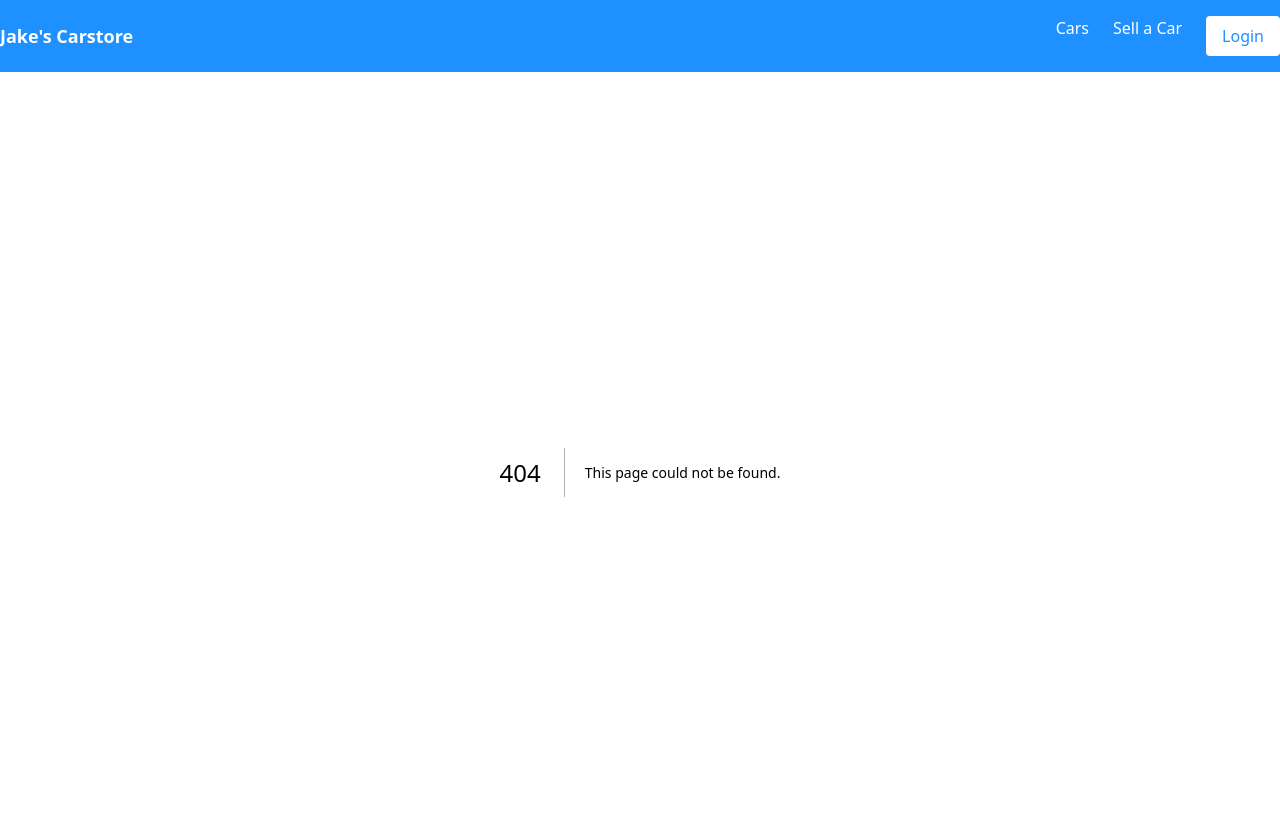
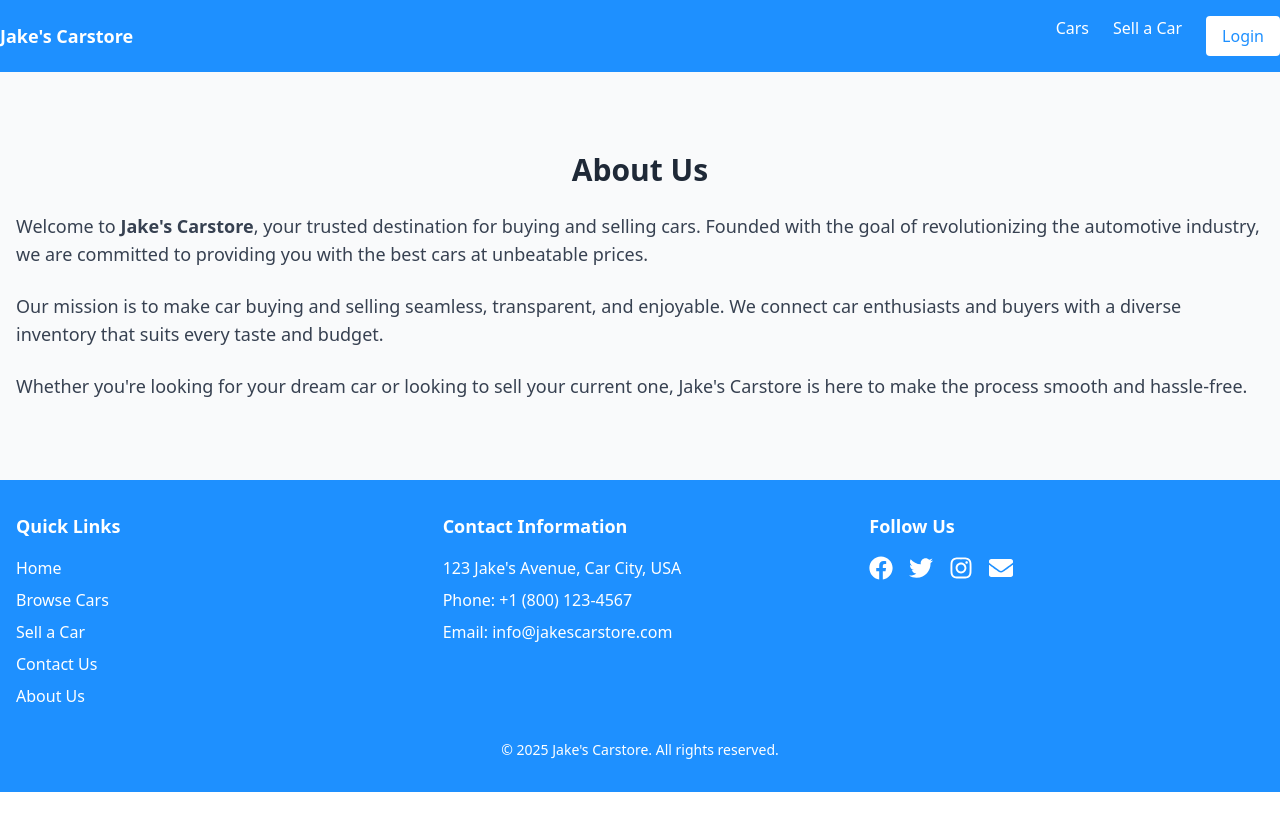
Before and after one commit to JacobSamas/Jakes-carstore, a Next.js app in the folder frontend/: page /about in a window 1280 px wide. Before the commit this address had no page. Shown: the top 830 px of the page. After the commit the page ends 800 px from the top, so only its background shows below. Built offline with nearby package versions, Linux system fonts and the light colour scheme.

Commit message:
feat: added about and contact page

```diff
--- a/frontend/package.json
+++ b/frontend/package.json
@@ -11,10 +11,13 @@
   "dependencies": {
     "framer-motion": "^11.15.0",
     "gsap": "^3.12.5",
+    "leaflet": "^1.9.4",
+    "leaflet-defaulticon-compatibility": "^0.1.2",
     "next": "15.1.3",
     "react": "^19.0.0",
     "react-dom": "^19.0.0",
     "react-icons": "^5.4.0",
+    "react-leaflet": "^5.0.0",
     "react-toastify": "^11.0.2"
   },
   "devDependencies": {
--- /dev/null
+++ b/frontend/src/app/about/page.js
@@ -0,0 +1,26 @@
+'use client';
+
+export default function AboutPage() {
+  return (
+    <section className="py-20 bg-gray-50">
+      <div className="container mx-auto px-4">
+        <h2 className="text-3xl font-bold text-gray-800 mb-6 text-center">About Us</h2>
+        <div className="text-lg text-gray-700 space-y-6">
+          <p>
+            Welcome to <strong>Jake&apos;s Carstore</strong>, your trusted destination for buying and selling cars.
+            Founded with the goal of revolutionizing the automotive industry, we are committed to providing you with
+            the best cars at unbeatable prices.
+          </p>
+          <p>
+            Our mission is to make car buying and selling seamless, transparent, and enjoyable. We connect car
+            enthusiasts and buyers with a diverse inventory that suits every taste and budget.
+          </p>
+          <p>
+            Whether you&apos;re looking for your dream car or looking to sell your current one, Jake&apos;s Carstore
+            is here to make the process smooth and hassle-free.
+          </p>
+        </div>
+      </div>
+    </section>
+  );
+}
--- /dev/null
+++ b/frontend/src/app/contact/page.js
@@ -0,0 +1,143 @@
+'use client';
+
+import React, { useState } from 'react';
+import { MapContainer, TileLayer, Marker, Popup } from 'react-leaflet';
+import 'leaflet/dist/leaflet.css';
+import 'leaflet-defaulticon-compatibility';
+import { toast } from 'react-toastify';
+
+export default function ContactPage() {
+  const [formData, setFormData] = useState({
+    name: '',
+    email: '',
+    subject: '',
+    message: '',
+  });
+
+  const handleChange = (e) => {
+    setFormData({
+      ...formData,
+      [e.target.name]: e.target.value,
+    });
+  };
+
+  const handleSubmit = async (e) => {
+    e.preventDefault();
+    try {
+      const response = await fetch('http://localhost:5001/api/contact', {
+        method: 'POST',
+        headers: { 'Content-Type': 'application/json' },
+        body: JSON.stringify(formData),
+      });
+
+      if (response.ok) {
+        toast.success('Your message has been sent successfully!');
+        setFormData({ name: '', email: '', subject: '', message: '' });
+      } else {
+        toast.error('Failed to send your message. Please try again.');
+      }
+    } catch (error) {
+      toast.error('An error occurred. Please try again later.');
+    }
+  };
+
+  return (
+    <section className="py-20 bg-gray-50">
+      <div className="container mx-auto px-4">
+        <h2 className="text-3xl font-bold text-gray-800 mb-6 text-center">Contact Us</h2>
+        <div className="grid grid-cols-1 md:grid-cols-2 gap-8">
+          {/* Contact Form */}
+          <form onSubmit={handleSubmit} className="bg-white p-6 rounded-lg shadow-lg">
+            <div className="mb-4">
+              <label htmlFor="name" className="block text-sm font-medium text-gray-700">
+                Name
+              </label>
+              <input
+                type="text"
+                id="name"
+                name="name"
+                value={formData.name}
+                onChange={handleChange}
+                className="mt-1 block w-full rounded-md border-gray-300 shadow-sm focus:border-primary focus:ring-primary sm:text-sm"
+                required
+              />
+            </div>
+            <div className="mb-4">
+              <label htmlFor="email" className="block text-sm font-medium text-gray-700">
+                Email
+              </label>
+              <input
+                type="email"
+                id="email"
+                name="email"
+                value={formData.email}
+                onChange={handleChange}
+                className="mt-1 block w-full rounded-md border-gray-300 shadow-sm focus:border-primary focus:ring-primary sm:text-sm"
+                required
+              />
+            </div>
+            <div className="mb-4">
+              <label htmlFor="subject" className="block text-sm font-medium text-gray-700">
+                Subject
+              </label>
+              <input
+                type="text"
+                id="subject"
+                name="subject"
+                value={formData.subject}
+                onChange={handleChange}
+                className="mt-1 block w-full rounded-md border-gray-300 shadow-sm focus:border-primary focus:ring-primary sm:text-sm"
+                required
+              />
+            </div>
+            <div className="mb-4">
+              <label htmlFor="message" className="block text-sm font-medium text-gray-700">
+                Message
+              </label>
+              <textarea
+                id="message"
+                name="message"
+                rows="4"
+                value={formData.message}
+                onChange={handleChange}
+                className="mt-1 block w-full rounded-md border-gray-300 shadow-sm focus:border-primary focus:ring-primary sm:text-sm"
+                required
+              ></textarea>
+            </div>
+            <button
+              type="submit"
+              className="w-full px-4 py-2 bg-primary text-white rounded hover:bg-opacity-90 transition"
+            >
+              Send Message
+            </button>
+          </form>
+
+          {/* Contact Information */}
+          <div>
+            <h3 className="text-xl font-bold text-gray-800 mb-4">Get in Touch</h3>
+            <p className="text-gray-600 mb-2">123 Jake&apos;s Avenue, Car City, USA</p>
+            <p className="text-gray-600 mb-2">Phone: +1 (800) 123-4567</p>
+            <p className="text-gray-600">Email: info@jakescarstore.com</p>
+
+            {/* Map */}
+            <div className="mt-8">
+              <MapContainer
+                center={[40.7128, -74.006]} // Replace with actual coordinates
+                zoom={13}
+                style={{ height: '300px', width: '100%' }}
+              >
+                <TileLayer
+                  url="https://{s}.tile.openstreetmap.org/{z}/{x}/{y}.png"
+                  attribution="&copy; <a href='https://www.openstreetmap.org/copyright'>OpenStreetMap</a> contributors"
+                />
+                <Marker position={[40.7128, -74.006]}>
+                  <Popup>Jake&apos;s Carstore is here!</Popup>
+                </Marker>
+              </MapContainer>
+            </div>
+          </div>
+        </div>
+      </div>
+    </section>
+  );
+}
--- a/frontend/src/app/layout.js
+++ b/frontend/src/app/layout.js
@@ -1,4 +1,5 @@
 import Header from "../components/Header";
+import Footer from "@/components/Footer";
 import "./globals.css";
 
 export const metadata = {
@@ -11,8 +12,8 @@ export default function RootLayout({ children }) {
     <html lang="en">
       <body>
         <Header />
-
         <main>{children}</main>
+        <Footer />
       </body>
     </html>
   );
--- /dev/null
+++ b/frontend/src/components/Footer.js
@@ -0,0 +1,91 @@
+"use client";
+
+import React from "react";
+import Link from "next/link";
+import { FaFacebook, FaTwitter, FaInstagram, FaEnvelope } from "react-icons/fa";
+
+export default function Footer() {
+  return (
+    <footer className="bg-primary text-white py-8">
+      <div className="container mx-auto px-4">
+        <div className="grid grid-cols-1 md:grid-cols-3 gap-8">
+          {/* Quick Links */}
+          <div>
+            <h3 className="text-lg font-bold mb-4">Quick Links</h3>
+            <ul className="space-y-2">
+              <li>
+                <Link href="/" className="hover:underline">
+                  Home
+                </Link>
+              </li>
+              <li>
+                <Link href="/cars" className="hover:underline">
+                  Browse Cars
+                </Link>
+              </li>
+              <li>
+                <Link href="/sell" className="hover:underline">
+                  Sell a Car
+                </Link>
+              </li>
+              <li>
+                <Link href="/contact" className="hover:underline">
+                  Contact Us
+                </Link>
+              </li>
+              <li>
+                <Link href="/about" className="hover:underline">
+                  About Us
+                </Link>
+              </li>
+            </ul>
+          </div>
+
+          {/* Contact Info */}
+          <div>
+            <h3 className="text-lg font-bold mb-4">Contact Information</h3>
+            <p className="mb-2">123 Jake&apos;s Avenue, Car City, USA</p>
+            <p className="mb-2">Phone: +1 (800) 123-4567</p>
+            <p className="mb-2">
+              Email:{" "}
+              <a
+                href="mailto:info@jakescarstore.com"
+                className="hover:underline"
+              >
+                info@jakescarstore.com
+              </a>
+            </p>
+          </div>
+
+          {/* Social Media */}
+          <div>
+            <h3 className="text-lg font-bold mb-4">Follow Us</h3>
+            <div className="flex space-x-4">
+              <a href="#" className="text-white hover:text-gray-300">
+                <FaFacebook size={24} />
+              </a>
+              <a href="#" className="text-white hover:text-gray-300">
+                <FaTwitter size={24} />
+              </a>
+              <a href="#" className="text-white hover:text-gray-300">
+                <FaInstagram size={24} />
+              </a>
+              <a
+                href="mailto:info@jakescarstore.com"
+                className="text-white hover:text-gray-300"
+              >
+                <FaEnvelope size={24} />
+              </a>
+            </div>
+          </div>
+        </div>
+
+        {/* Copyright */}
+        <div className="mt-8 text-center text-sm text-white">
+          &copy; {new Date().getFullYear()} Jake&apos;s Carstore. All rights
+          reserved.
+        </div>
+      </div>
+    </footer>
+  );
+}
--- a/frontend/src/components/HamburgerMenu.js
+++ b/frontend/src/components/HamburgerMenu.js
@@ -47,6 +47,12 @@ export default function HamburgerMenu({
           <Link href="/sell" onClick={onClose} className="text-lg">
             Sell a Car
           </Link>
+          <Link href="/contact" onClick={onClose} className="text-lg">
+            Contact Us
+          </Link>
+          <Link href="/about" onClick={onClose} className="text-lg">
+            About Us
+          </Link>
           <button
             onClick={() => {
               handleLoginLogout();
```
Also changed, not shown: 1 other file (tests, documents, lock files or other folders).
